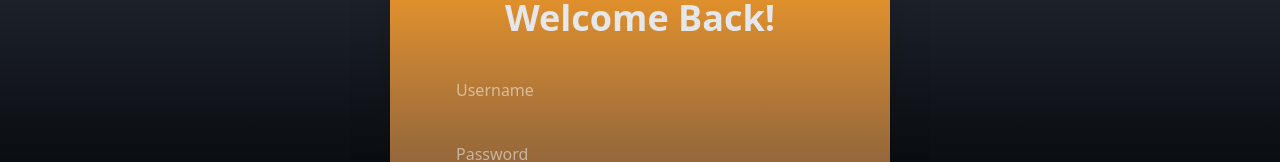
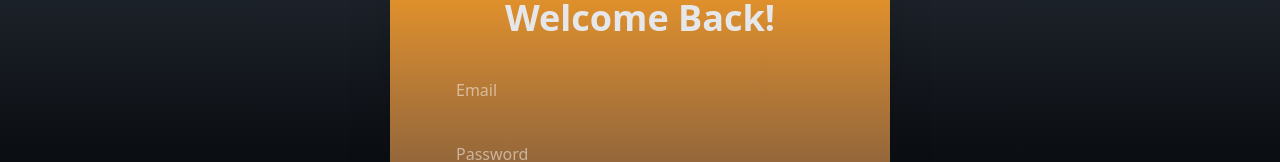
Before and after one commit to Immonn/FixMyLogic, a Next.js app: page /auth/signin in a window 1280 px wide. Shown: the part 354-516 px from the top of the page. Built offline with nearby package versions, Linux system fonts and the light colour scheme; no server answers.

Commit message:
Add google auth

```diff
--- a/app/(pages)/auth/signin/page.tsx
+++ b/app/(pages)/auth/signin/page.tsx
@@ -109,7 +109,7 @@ const SignInPage = () => {
         <div className=' flex justify-center items-center mt-20 sm:mt-32'>
             <div className="bg-white rounded-2xl shadow-2xl relative py-16 px-8 sm:px-12 w-full max-w-[500px] bg-linear-to-b from-brand-orange to-slate-900 mx-6 flex flex-col items-center justify-center gap-6">
                 <p className='font-semibold text-4xl text-gray-200 mb-2'>Welcome Back!</p>
-                <Input ref={emailref} placeholder='Username' className='w-100' />
+                <Input ref={emailref} placeholder='Email' className='w-100' />
                 <Input ref={passwordref} placeholder='Password' className='w-100' />
                 {formError && <p className="text-red-400 text-sm text-center px-4">{formError}</p>}
                 <Button onClick={handlelogin} text={loading ? "Loading..":"Sign In"} />
```
